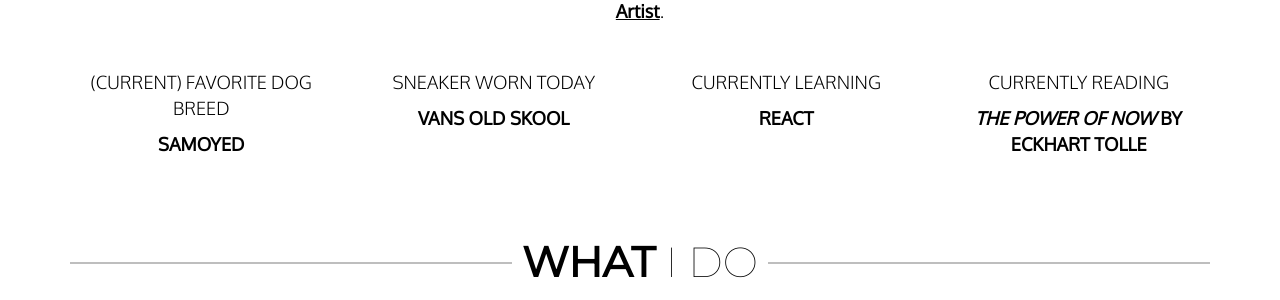
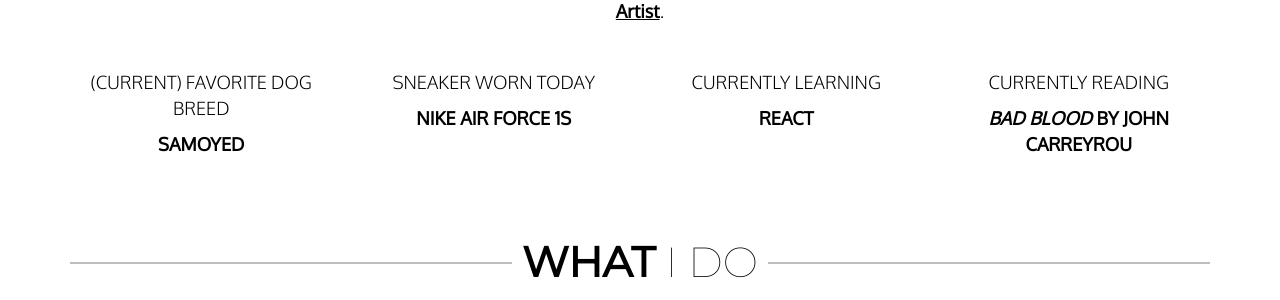
Before and after one commit to haanmiba/haanmiba.github.io, a Jekyll site: the page built from index.md, in a window 1280 px wide and 900 px high, scrolled down 1054 px. Shown: the part 154-454 px from the top of the window. Built offline with Jekyll 4.4.1, drawn with Linux system fonts in a browser that asks for light colours; nearby versions of some CDN libraries.

Commit message:
Updated sneaker and began reading new book

```diff
--- a/_data/about.yml
+++ b/_data/about.yml
@@ -4,8 +4,8 @@ currently:
   - action: "promoting university events as a "
     subject: "Graphic Artist"
 dog: "Samoyed"
-sneaker: "Vans Old Skool"
+sneaker: "Nike Air Force 1s"
 learning: "React"
 reading:
-  book: "The Power of Now"
-  author: "Eckhart Tolle"
+  book: "Bad Blood"
+  author: "John Carreyrou"
```
